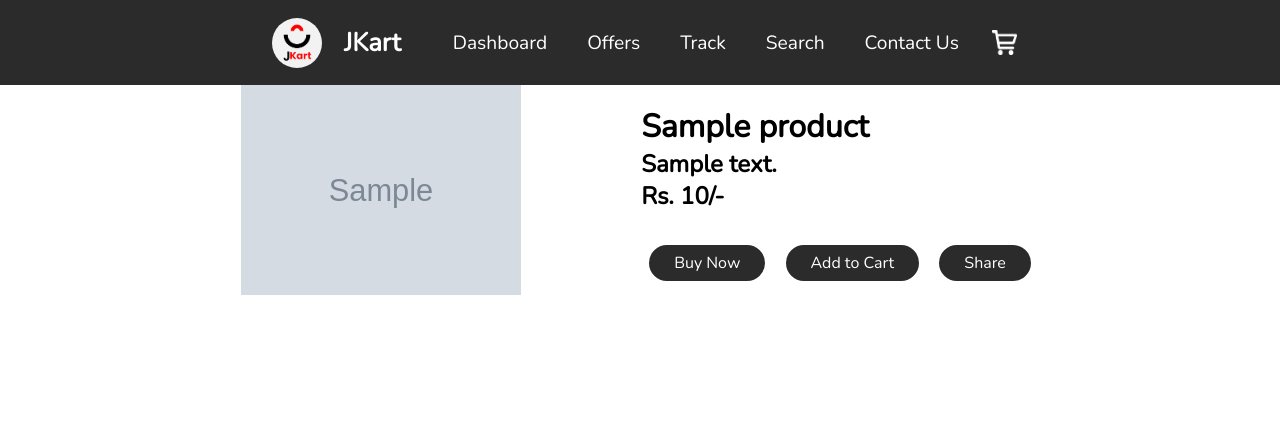
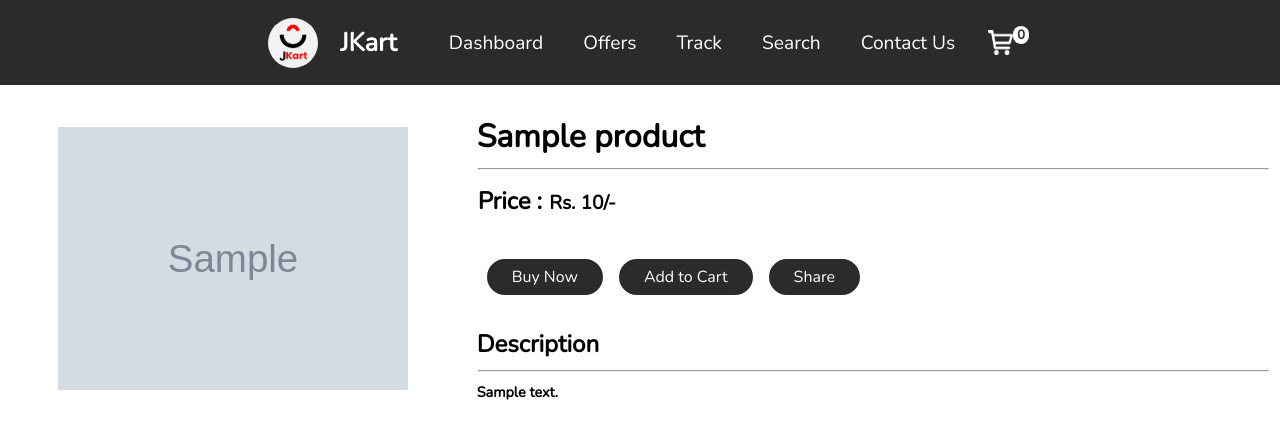
Before and after one commit to nikhivishwaa/JKart-Ecommerce-Website, a Django app: page /shop/products/1 in a window 1280 px wide. Shown: the top 439 px of the page. Run offline with Django 4.2, Linux system fonts and the light colour scheme; tables that the repository leaves empty hold one stand-in row (values such as "Sample post"); grey boxes marked "Sample" are stand-in pictures.

Commit message:
Product view page Decorated

```diff
--- a/jkart/shop/static/shop/CSS/carousal.css
+++ b/jkart/shop/static/shop/CSS/carousal.css
@@ -59,12 +59,7 @@
     text-align: center;
 }
 
-.btn{
-    background-color: var(--bgcolor);
-    color: var(--color);
-    font-size: 1rem;
-    padding: 5px 23px;
-    border: 2px solid var(--bgcolor);
-    border-radius: 28px;
-    margin: 8px;
+.button-section{
+    display: flex;
+    align-items: center;
 }
--- /dev/null
+++ b/jkart/shop/static/shop/CSS/components.css
@@ -0,0 +1,45 @@
+:root {
+    --hoverbtncolor: rgba(0, 0, 0, 0.921);
+}
+
+.btn {
+    background-color: var(--bgcolor);
+    color: var(--color);
+    font-size: 1rem;
+    padding: 5px 23px;
+    border: 2px solid var(--bgcolor);
+    border-radius: 28px;
+    margin: 8px;
+}
+
+.btn:hover, .value:hover {
+    background-color: var(--hoverbtncolor);
+    border: 2px solid var(--hoverbtncolor);
+}
+
+/* Divpr contains (-|Quatity|+) buttons */
+.divpr {
+    margin: 0px;
+}
+
+.minus {
+    padding: 1.5px 11px 1.5px 16px;
+    font-size: 1.3rem;
+    border-radius: 28px 0px 0px 28px;
+    margin-right: 0px;
+}
+
+.plus {
+    padding: 1.5px 16px 1.5px 11px;
+    font-size: 1.3rem;
+    border-radius: 0px 28px 28px 0px;
+    margin-left: 0px;
+}
+
+.value {
+    font-size: 1.3rem;
+    background-color: var(--bgcolor);
+    color: var(--color);
+    padding: 1.5px 13px;
+    border: 2px solid var(--bgcolor);
+}
--- /dev/null
+++ b/jkart/shop/static/shop/CSS/product_page.css
@@ -0,0 +1,50 @@
+:root{
+    --lightbg: #fff5f7;
+}
+
+.container {
+    display: flex;
+    margin-top: 20px;
+    justify-content: space-between;
+}
+
+.prod-image{
+    display: flex;
+    align-items: center;
+    justify-content: center;
+    width: 40%;
+    position: relative;
+}
+
+.prod-image img{
+    width: 75%;
+}
+
+.prod-detail {
+    width: 68%;
+    display: flex;
+    flex-direction: column;
+    padding: 10px;
+    /* border: 2px solid grey; */
+}
+.options {
+    margin: 25px 2px;
+    display: flex;
+    align-items: center;
+}
+.description{
+    font-size: .9rem;
+}
+.price{
+    margin: 5px 1px;
+}
+
+.price > p{
+    font-size: 1.2rem;
+    display: inline-block;
+    margin: 5px 1px;
+}
+
+hr{
+    margin: 10px 1px;
+}
--- a/jkart/shop/static/shop/JS/cart.js
+++ b/jkart/shop/static/shop/JS/cart.js
@@ -42,18 +42,25 @@ $('.divpr').on('click', 'button.cart', function () {
 
     if (cart[additem] != undefined) {
         cart[additem] += 1;
-        qtyButton();
+        adjustButton(additem);
     }
     else {
         cart[additem] = 1;
-        qtyButton();
+        adjustButton(additem);
     }
     localStorage.setItem("cart", JSON.stringify(cart));
 });
+
+const adjustButton = (key) => {
+    if (cart[key] != undefined) {
+        var quantity_btn = `<button class='btn minus' id='minus${key}'>-</button><span id='qty${key}' class='value'>${cart[key]}</span><button class='btn plus' id='plus${key}'>+</button>`;
+        document.getElementById(`div${key}`).innerHTML = quantity_btn;
+        updateCart();
+    }
+}
 const qtyButton = () => {
     for (const key in cart) {
-        var quantity_btn = `<button class='btn minus' id='minus${key}'>-</button><span id='qty${key}'>${cart[key]}</span><button class='btn plus' id='plus${key}'>+</button>`;
-        document.getElementById(`div${key}`).innerHTML = quantity_btn;
+        adjustButton(key);
     }
 }
 
@@ -67,6 +74,7 @@ $('.divpr').on('click', 'button.minus', function () {
     }
     else document.getElementById(`qty${id}`).innerHTML = cart[id];
     localStorage.setItem('cart', JSON.stringify(cart));
+    updateCart();
 });
 
 // if plus button is clicked
@@ -75,6 +83,7 @@ $('.divpr').on('click', 'button.plus', function () {
     cart[id] += 1;
     localStorage.setItem('cart', JSON.stringify(cart));
     document.getElementById(`qty${id}`).innerHTML = cart[id];
+    updateCart();
 });
 
 // Update total items count present in cart
@@ -83,8 +92,9 @@ const updateCart = () => {
     let _cart = Array.from(count);
     temp = JSON.parse(localStorage.getItem('cart'));
     let item = 0;
-    for (const key in temp) {
-        item += temp[key];
+    console.log(temp);
+    for (const key in cart) {
+        item += cart[key];
     }
     for (const i of _cart) {
         i.innerHTML = item.toString();
@@ -92,4 +102,4 @@ const updateCart = () => {
 }
 
 
-let foo = () => { localStorage.clear(); }
+let foo = () => { localStorage.removeItem('cart'); }
--- a/jkart/shop/templates/shop/addproducts.html
+++ b/jkart/shop/templates/shop/addproducts.html
@@ -5,7 +5,7 @@
 
 {% block link %}
 <link rel="stylesheet" href="{% static 'shop/CSS/carousal.css' %}">
-<link rel="stylesheet" href="{% static 'shop/CSS/product-page.css' %}">
+<link rel="stylesheet" href="{% static 'shop/CSS/Form_page.css' %}">
 {% endblock %}
 
 {% block body %}
--- a/jkart/shop/templates/shop/basic.html
+++ b/jkart/shop/templates/shop/basic.html
@@ -11,6 +11,7 @@
     <link href="https://fonts.googleapis.com/css2?family=Nunito&family=Ubuntu:wght@500&display=swap" rel="stylesheet">
     <link rel="stylesheet" href="{% static 'shop/CSS/index.css' %}">
     <link rel="stylesheet" media="only screen and (max-width:690px)" href="{% static 'shop/CSS/tab_index.css' %}">
+    <link rel="stylesheet" href="{% static 'shop/CSS/components.css' %}">
     <title>{% block title%}{% endblock %}</title>
     {% block link %}{% endblock %}
     {% block style %}{% endblock %}
@@ -23,11 +24,11 @@
             <h1>JKart</h1>
         </div>
         <ul>
-            <li ><a class="nav-btn" href="/shop">Dashboard</a></li>
-            <li ><a class="nav-btn" href="/shop/offers">Offers</a></li>
-            <li ><a class="nav-btn" href="/shop/track">Track</a></li>
-            <li ><a class="nav-btn" href="/shop/search">Search</a></li>
-            <li ><a class="nav-btn" href="/shop/contact">Contact Us</a></li>
+            <li><a class="nav-btn" href="/shop">Dashboard</a></li>
+            <li><a class="nav-btn" href="/shop/offers">Offers</a></li>
+            <li><a class="nav-btn" href="/shop/track">Track</a></li>
+            <li><a class="nav-btn" href="/shop/search">Search</a></li>
+            <li><a class="nav-btn" href="/shop/contact">Contact Us</a></li>
             <li><a class="nav-icon" href="/shop/cart">
                     <div class="cart-btn">
                         <img src="{%static 'shop/IMG/cart.png'%}" alt="shop.png" id="logo">
@@ -61,6 +62,10 @@
 </body>
 <script src="https://ajax.googleapis.com/ajax/libs/jquery/3.7.1/jquery.min.js"></script>
 <script src="{% static 'shop/JS/cart.js'%}"></script>
+<script>
+    updateCart();
+</script>
 
 {% block script %}{% endblock %}
+
 </html>
--- a/jkart/shop/templates/shop/home.html
+++ b/jkart/shop/templates/shop/home.html
@@ -54,6 +54,5 @@
 {% block script %}
 <script>
     qtyButton();
-    updateCart();
 </script>
 {% endblock %}
--- a/jkart/shop/templates/shop/product_page.html
+++ b/jkart/shop/templates/shop/product_page.html
@@ -5,27 +5,12 @@
 {% block title %} {{product.product_name}}{% endblock %}
 
 {% block link %}
-<link rel="stylesheet" href="{% static 'shop/CSS/carousal.css' %}">
+<link rel="stylesheet" href="{% static 'shop/CSS/product_page.css' %}">
 {% endblock %}
 
 {% block style %}
 <style>
-    .container {
-        display: flex;
-        justify-content: center;
-    }
 
-    .prod-detail{
-        display: flex;
-        margin-top: 20px;
-        flex-direction: column;
-    }
-    .prod-image img{
-        width: 70%;
-    }
-    .options{
-        margin-top: 25px;
-    }
 </style>
 
 {% endblock %}
@@ -38,14 +23,27 @@
     </div>
     <div class="prod-detail">
         <h1>{{product.product_name}}</h1>
-        <h2>{{product.product_description}}</h2>
-        <h2>Rs. {{product.price}}/-</h2>
+        <hr>
+        <h2 class="price">Price :
+            <p>Rs. {{product.price}}/-</p>
+        </h2>
         <div class="options">
             <button class="btn">Buy Now</button>
-            <button class="btn">Add to Cart</button>
+            <span class="divpr" id="divpr{{product.id}}">
+                <button class="btn cart" id="pr{{product.id}}">Add to Cart</button>
+            </span>
             <button class="btn">Share</button>
         </div>
+        <h2>Description</h2>
+        <hr>
+        <h2 class="description">{{product.product_description}}</h2>
     </div>
 </div>
 
 {% endblock %}
+
+{% block script %}
+<script>
+    adjustButton('pr{{product.id}}');
+</script>
+{% endblock %}
```
Also changed, not shown: jkart/shop/static/shop/CSS/Form_page.css (added, +35 -0 lines), jkart/shop/static/shop/CSS/product-page.css (deleted, +0 -20 lines), jkart/shop/templates/shop/contact.html (+1 -22 lines).
